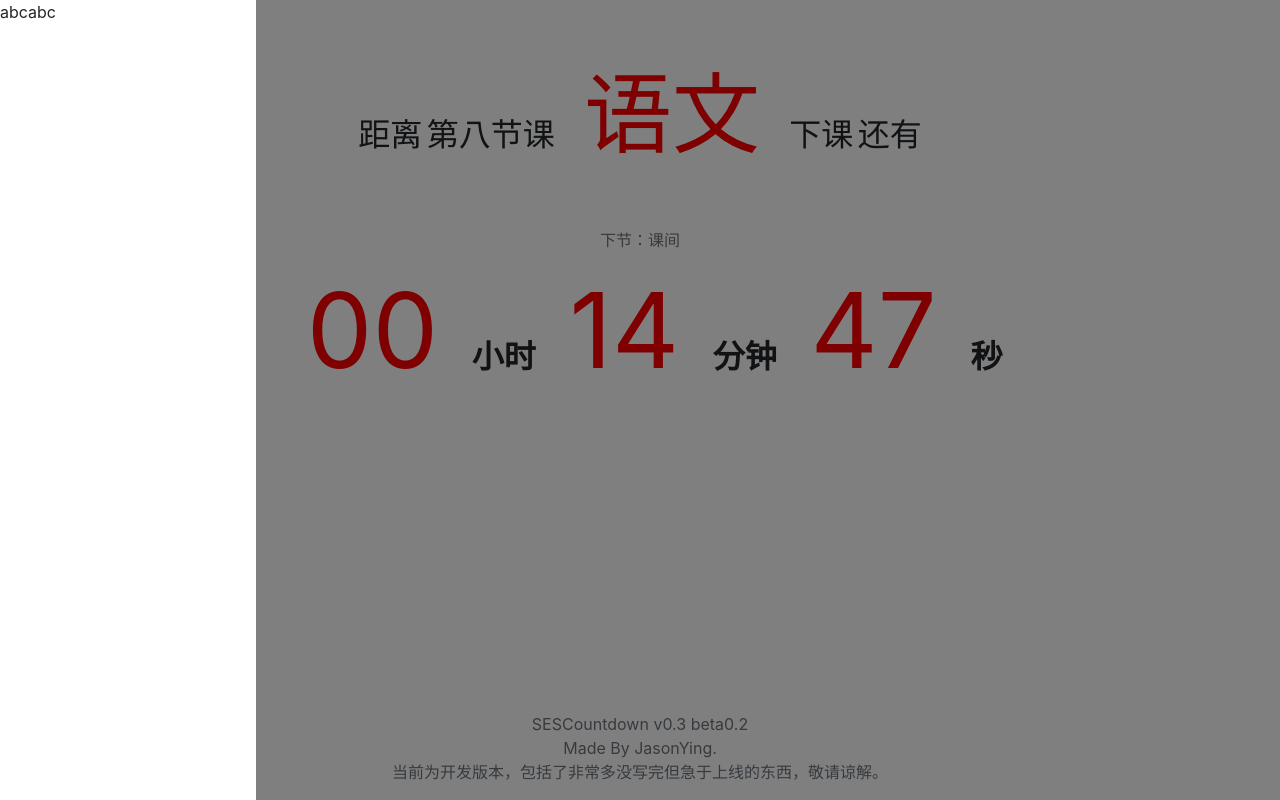
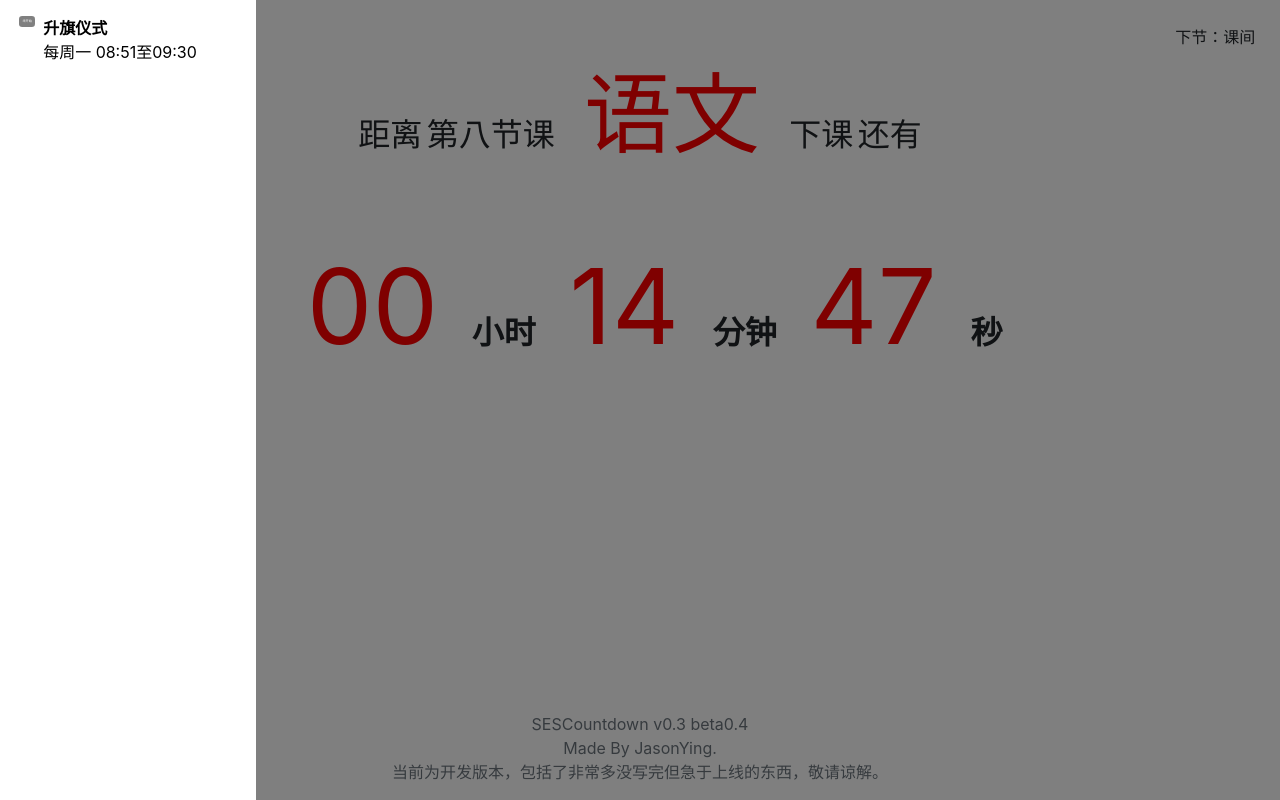
Before and after one commit to strombooli/countdown, a plain HTML site: page index.html in a window 1280 px wide. Both pictures are taken after a click on the element "活动". Drawn offline with nearby package versions, Linux system fonts and the light colour scheme.

Commit message:
fix bugs & change layout v0.3 beta0.4

```diff
--- a/index.html
+++ b/index.html
@@ -20,7 +20,8 @@
 			top: 0;
 			bottom: 0;
 			background-color: white;
-			overflow-y: scroll;
+			overflow-y: auto;
+			padding: 1rem;
 		}
 
 		.cd-tabs {
@@ -35,14 +36,27 @@
 			float: left;
 		}
 
+		.cd-tabs-right {
+			position: absolute;
+			right: 0;
+			margin-top: 1rem;
+			margin-right: 1rem;
+		}
+
+		.cd-tab-right {
+			padding: 0.5rem;
+			margin: 0.05rem;
+			float: right;
+		}
+
 		.cd-tab:hover {
 			cursor: pointer;
 			border-radius: 0.2rem;
 			background-color: lightgrey;
 		}
 
-		.cd-time {
-			font-size: 6.5rem;
+		.cd-title {
+			font-size: 5.5rem;
 			color: red;
 			white-space: pre;
 		}
@@ -51,8 +65,12 @@
 			font-size: 2rem;
 		}
 
-		.cd-title {
-			font-size: 5.5rem;
+		.cd-header {
+			font-weight: 2;
+		}
+
+		.cd-time {
+			font-size: 6.5rem;
 			color: red;
 			white-space: pre;
 		}
@@ -66,10 +84,6 @@
 			bottom: 10rem;
 		}
 
-		.cd-header {
-			font-weight: 2;
-		}
-
 		.cd-footer {
 			position: absolute;
 			margin: auto;
@@ -77,21 +91,77 @@
 			right: 0;
 			bottom: 1rem;
 		}
+
+		.tab-list {
+			cursor: pointer;
+			color: black;
+			width: 100%;
+			overflow: hidden;
+			margin-bottom: 0.5rem;
+			margin-left: 0.2rem;
+		}
+
+		.tab-list:hover {
+			color: rgb(45, 45, 255);
+		}
+
+		.list-label {
+			float: left;
+			color: white;
+			background-color: grey;
+			border-radius: 0.2rem;
+			padding: 0.2rem;
+			font-size: 0.2rem;
+			margin-right: 0.5rem;
+		}
+
+		.list-label.notin {
+			background-color: grey;
+		}
+
+		.list-label.in {
+			background-color: green;
+		}
+
+		.list-cont {
+			left: 0;
+			float: left;
+		}
 	</style>
 </head>
 
 <body>
 	<div>
 		<div id="cd-tab0" class="modal-side fade" style="display: none">
-			<div>abcabc</div>
+			<div id="event-no" class="text-center text-muted" style="display: none">暂无活动</div>
+			<div class="tab-list" style="display: none"> <!--example start-->
+				<label class="list-label notin">未开始</label>
+				<div class="list-cont">
+					<b class="list-name">升旗仪式</b><br>
+					<span class="list-time">每周一 08:51至09:30</span>
+				</div>
+			</div> <!--example end-->
 		</div>
 		<div id="cd-tab1" class="modal-side fade" style="display: none">
-			<div>abcabc</div>
+			<h3>v0.3</h3>
+				<h4>beta0.4</h4>
+					<div class="py-2"><label class="list-label">优化</label>布局调整，更简约美观</div>
+					<div class="py-2"><label class="list-label">优化</label>解决浏览器自动播放问题</div>
+					<div class="py-2"><label class="list-label">修复</label>修复音乐播放问题</div>
+					<div class="py-2"><label class="list-label">新增</label>新增活动列表及更新日志</div>
+			<br><h3>v0.2</h3>
+				<div class="py-2"><label class="list-label">新增</label>添加全部音乐</div>
+				<div class="py-2"><label class="list-label">修复</label>修复周期性问题</div>
+			<br><h3>v0.1</h3>
+				<div class="py-2"><label class="list-label">新增</label>基本框架</div>
 		</div>
 		<div id="cd-tabback" class="modal-backdrop fade" style="display: none"></div>
-		<div class="cd-tabs" style="position: absolute">
+		<div class="cd-tabs">
 			<div id="tab0" class="cd-tab"><i class="fa fa-podcast"></i> 活动</div>
 			<div id="tab1" class="cd-tab"><i class="fa fa-bars"></i> 更新日志</div>
+		</div>
+		<div class="cd-tabs-right text-center">
+			<span id="nxt" class="cd-tab-right">下节/当前：某节休息</span>
 		</div>
 		<div class="text-center py-5 cd-header">
 			<b class="cd-descr">距离</b>
@@ -100,9 +170,6 @@
 			<a class="cd-title" id="title"> 某节课 </a>
 			<b class="cd-descr" id="title-sub">上/下课</b>
 			<b class="cd-descr" id="descr">还有</b>
-		</div>
-		<div class="text-center text-muted">
-			<a id="nxt">下节/当前：某节休息</a>
 		</div>
 		<div class="text-center" id="cd-time">
 			<a class="cd-time" id="hor"> 00 </a> <b class="cd-descr">小时</b>
@@ -115,7 +182,7 @@
 			<span id="music-name">某首歌</span>
 		</div>
 		<div class="text-center cd-footer text-muted">
-			<span>SESCountdown v0.3 beta0.2</span><br>
+			<span>SESCountdown v0.3 beta0.4</span><br>
 			<span>Made By JasonYing.</span><br>
 			<span>当前为开发版本，包括了非常多没写完但急于上线的东西，敬请谅解。</span>
 		</div>
@@ -142,6 +209,8 @@
 		let musicDescr = ["预备铃", "上课铃", "下课铃", "眼保健操", "室内操", "广播体操", "Never Say Goodbye"];
 
 		let weeklyEventList = ["10851", "20931", "30931", "40931", "50931"];
+		let weeklyEventEnd = ["10930", "-1", "-1", "-1", "-1"];
+		let weeklyName = ["-1", "每周一", "每周二", "每周三", "每周四", "每周五"];
 		let weeklyEventMusic = [-1, -2, -2, -2, -2];
 		let weeklyEventDescr = ["升旗仪式", "-1", "-1", "-1", "-1"];
 		let weeklyEventLink = ["https:\/\/ke.qq.com\/webcourse\/2537352\/102642177#taid=9050075915794312&lite=1"];
@@ -184,6 +253,43 @@
 				$("#cd-tab" + i.toString()).hide();
 			}
 		}
+
+		let eventModal =
+			"<div class=\"tab-list\">" +
+			"<label class=\"list-label EVENTCLR\">EVENTSTAT</label>" +
+			"<div class=\"list-cont\">" +
+			"<b class=\"list-name\">EVENTNAME</b><br>" +
+			"<span class=\"list-time\">EVENTTIME</span>" +
+			"</div>" +
+			"</div>";
+		function showEvent() {
+			let hasEvent = false;
+			for (let i = 0; i < weeklyEventList.length; i++) {
+				if (weeklyEventDescr[i] == "-1" || weeklyEventEnd[i] == "-1") continue;
+				hasEvent = true;
+
+				let evm = eventModal;
+				if (weeklyEventList[i] <= getNowWkStr() && getNowWkStr() <= weeklyEventEnd[i]) {
+					evm = evm.replace(/EVENTSTAT/g, "进行中");
+					evm = evm.replace(/EVENTCLR/g, "in");
+				}
+				else {
+					evm = evm.replace(/EVENTSTAT/g, "未开始");
+					evm = evm.replace(/EVENTCLR/g, "notin");
+				}
+				evm = evm.replace(/EVENTNAME/g, weeklyEventDescr[i]);
+				evm = evm.replace(/EVENTTIME/g,
+					weeklyName[weeklyEventList[i][0]] + " " + weeklyEventList[i].substring(1, 3) + ":" + weeklyEventList[i].substring(3, 5)
+					+ "至" + weeklyEventEnd[i].substring(1, 3) + ":" + weeklyEventEnd[i].substring(3, 5));
+
+				$("#cd-tab0").on("click", function () { window.open(weeklyEventLink[i]); });
+
+				$("#cd-tab0").append(evm);
+			}
+			if (!hasEvent) $("#event-no").show();
+			else $("#event-no").hide();
+		}
+		showEvent();
 	</script>
 	<script>
 		let player;
@@ -235,6 +341,8 @@
 			$("#title-to").text(toNxtDescr[8 - nowDay]);
 			return 8 - nowDay;
 		}
+	</script>
+	<script>
 		let delta, nxtId, preId, preStr, preWkStr;
 		function refr() {
 			if (preStr != getNowStr() && !toNxtWorkDay()) {
```
